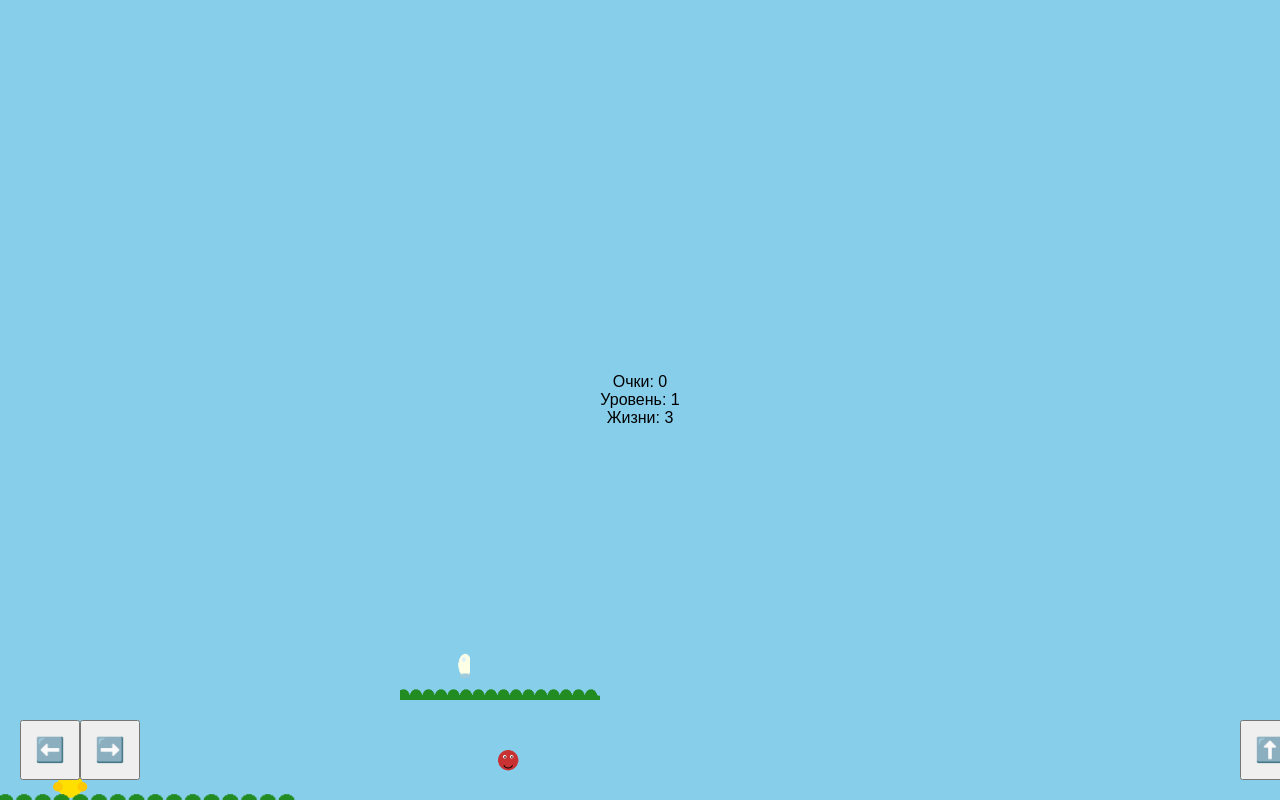
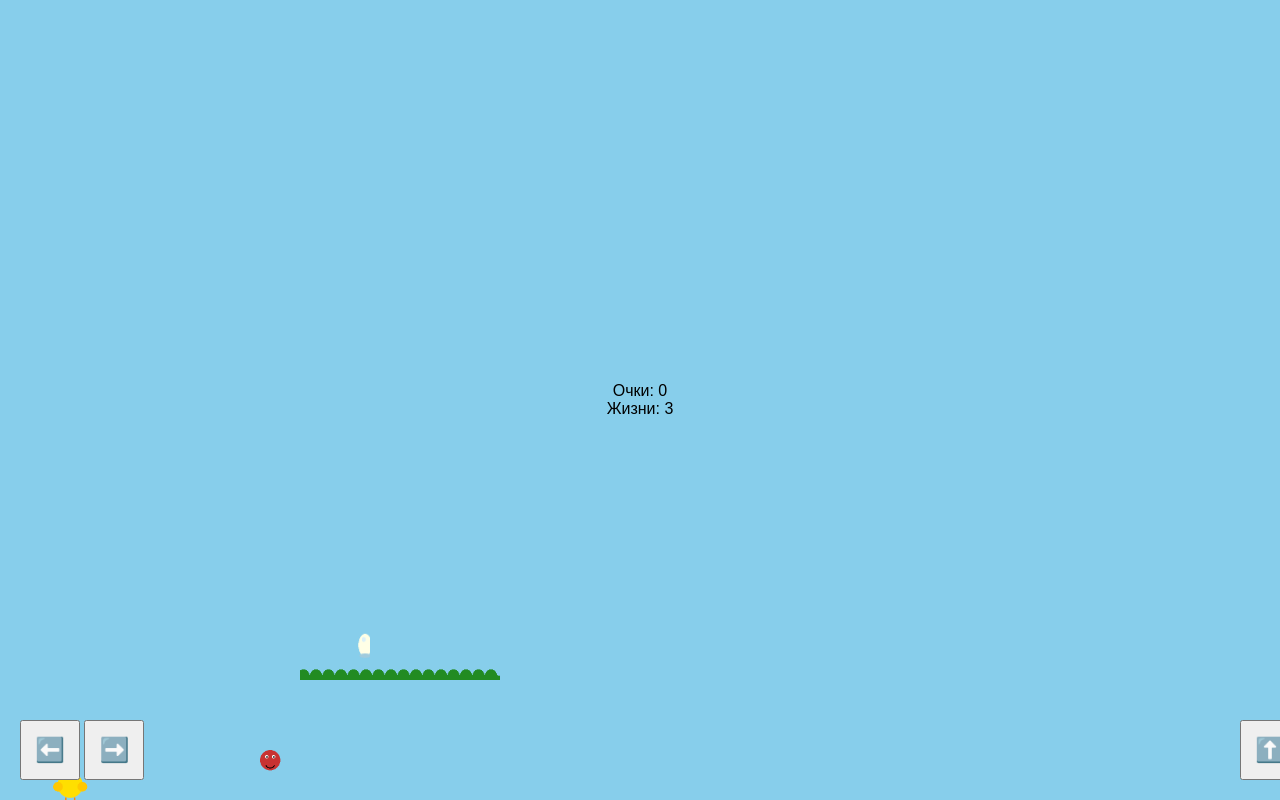
Before and after one commit to akrivobokov/chicken-mario, a plain HTML site: page index.html in a window 1280 px wide. Both pictures are taken after a click on the button "Начать игру". Shown: the top 800 px of the page. Drawn offline with Linux system fonts and the light colour scheme.

Commit message:
╨Ю╨▒╨╜╨╛╨▓╨╗╨╡╨╜╨╕╨╡ Chicken Mario: ╨┐╨╛╨╗╨╜╨╛╤Б╤В╤М╤О ╨╕╤Б╨┐╤А╨░╨▓╨╗╨╡╨╜╨╜╨░╤П ╨▓╨╡╤А╤Б╨╕╤П

```diff
--- a/index.html
+++ b/index.html
@@ -1 +1,45 @@
-<!DOCTYPE html><html lang="ru"><head><meta charset="UTF-8"><title>Chicken Mario</title><meta name="viewport" content="width=device-width, initial-scale=1.0, user-scalable=no"><link rel="stylesheet" href="style.css"><link rel="manifest" href="manifest.json"></head><body><div id="menu" class="screen"><h1>🐥 Chicken Mario</h1><button onclick="startGame()">Начать игру</button></div><div id="game" class="screen" style="display:none;"><div id="score">Очки: 0</div><div id="level-counter">Уровень: 1</div><div id="lives-counter">Жизни: 3</div><div id="player"></div></div><div id="win" class="screen" style="display:none;"><h1>🎉 Ты выиграл уровень!</h1><button onclick="nextLevel()">Следующий уровень</button></div><div id="lose" class="screen" style="display:none;"><h1>💥 Ты проиграл!</h1><button onclick="restartGame()">Играть снова</button></div><div id="final-win" class="screen" style="display:none;"><h1>🏆 Ты прошёл всю игру!</h1><button onclick="restartGame()">Играть снова</button></div><div id="controls"><div id="move-buttons"><button id="left-button">⬅️</button><button id="right-button">➡️</button></div><div id="jump-button-wrapper"><button id="jump-button">⬆️</button></div></div><script src="levels.js"></script><script src="script.js"></script></body></html>
+<!DOCTYPE html>
+<html lang="ru">
+<head>
+  <meta charset="UTF-8">
+  <title>Chicken Mario Test</title>
+  <meta name="viewport" content="width=device-width, initial-scale=1.0, user-scalable=no">
+  <link rel="stylesheet" href="style.css">
+  <link rel="manifest" href="manifest.json">
+</head>
+<body>
+  <div id="menu" class="screen">
+    <h1>🐥 Chicken Mario Test</h1>
+    <button onclick="startGame()">Начать игру</button>
+  </div>
+
+  <div id="game" class="screen" style="display:none;">
+    <div id="score">Очки: 0</div>
+    <div id="lives-counter">Жизни: 3</div>
+    <div id="player"></div>
+  </div>
+
+  <div id="win" class="screen" style="display:none;">
+    <h1>🎉 Победа!</h1>
+    <button onclick="restartGame()">Играть снова</button>
+  </div>
+
+  <div id="lose" class="screen" style="display:none;">
+    <h1>💥 Поражение!</h1>
+    <button onclick="restartGame()">Играть снова</button>
+  </div>
+
+  <div id="controls">
+    <div id="move-buttons">
+      <button id="left-button">⬅️</button>
+      <button id="right-button">➡️</button>
+    </div>
+    <div id="jump-button-wrapper">
+      <button id="jump-button">⬆️</button>
+    </div>
+  </div>
+
+  <script src="levels.js"></script>
+  <script src="script.js"></script>
+</body>
+</html>
--- a/levels.js
+++ b/levels.js
@@ -1,71 +1 @@
-// levels.js — структура уровней для Chicken Mario
-
-const levels = [
-  // Уровень 1
-  {
-    platforms: [
-      { x: 0, y: 0, width: 300 },
-      { x: 400, y: 100, width: 200 },
-    ],
-    enemies: [
-      { x: 150, y: 20 },
-    ],
-    eggs: [
-      { x: 50, y: 20 },
-      { x: 450, y: 120 },
-    ]
-  },
-
-  // Уровень 2
-  {
-    platforms: [
-      { x: 0, y: 0, width: 200 },
-      { x: 250, y: 80, width: 150 },
-      { x: 450, y: 160, width: 200 },
-    ],
-    enemies: [
-      { x: 300, y: 100 },
-      { x: 500, y: 180 },
-    ],
-    eggs: [
-      { x: 100, y: 20 },
-      { x: 480, y: 180 },
-    ]
-  },
-
-  // Уровень 3
-  {
-    platforms: [
-      { x: 0, y: 0, width: 150 },
-      { x: 200, y: 60, width: 250 },
-      { x: 500, y: 120, width: 100 },
-    ],
-    enemies: [
-      { x: 220, y: 80 },
-      { x: 520, y: 140 },
-    ],
-    eggs: [
-      { x: 60, y: 10 },
-      { x: 260, y: 80 },
-      { x: 530, y: 140 },
-    ]
-  }
-];
-
-// Автогенерация уровней 4–99
-for (let i = 4; i <= 99; i++) {
-  levels.push({
-    platforms: [
-      { x: 0, y: 0, width: 200 + i },
-      { x: 300, y: 50 + (i % 5) * 20, width: 150 + (i % 3) * 50 },
-    ],
-    enemies: Array.from({ length: Math.floor(i/10) + 1 }, (_, idx) => ({
-      x: 100 + idx * 150,
-      y: 20 + (idx % 2) * 50
-    })),
-    eggs: Array.from({ length: 2 + (i % 3) }, (_, idx) => ({
-      x: 50 + idx * 100,
-      y: 30 + (idx % 2) * 60
-    }))
-  });
-}
+// Один уровень для теста
--- a/script.js
+++ b/script.js
@@ -1,96 +1,45 @@
 let score = 0;
 let lives = 3;
-let currentLevel = 0;
-let eggsTotal = 0;
-let eggsCollected = 0;
-let enemiesList = [];
-
-const player = document.getElementById('player');
+let player = document.getElementById('player');
 let x = 50;
 let y = 0;
 let vy = 0;
 let onGround = false;
-
 let moveLeft = false;
 let moveRight = false;
+let eggsCollected = 0;
+let totalEggs = 2;
 
 document.getElementById('left-button').addEventListener('touchstart', () => moveLeft = true);
 document.getElementById('left-button').addEventListener('touchend', () => moveLeft = false);
 document.getElementById('right-button').addEventListener('touchstart', () => moveRight = true);
 document.getElementById('right-button').addEventListener('touchend', () => moveRight = false);
 document.getElementById('jump-button').addEventListener('touchstart', () => {
-  if (onGround) {
-    vy = 15;
-    onGround = false;
-  }
+  if (onGround) { vy = 15; onGround = false; }
 });
 
 function startGame() {
   document.getElementById('menu').style.display = 'none';
   document.getElementById('game').style.display = 'flex';
-  score = 0;
-  lives = 3;
-  currentLevel = 0;
-  document.getElementById('score').textContent = 'Очки: ' + score;
-  document.getElementById('lives-counter').textContent = 'Жизни: ' + lives;
-  loadLevel(currentLevel);
+  loadLevel();
   update();
 }
 
-function restartGame() {
-  location.reload();
-}
-
-function loadLevel(index) {
-  const level = levels[index];
-  if (!level) {
-    showVictoryScreen();
-    return;
-  }
-
-  clearGameField();
-  enemiesList = [];
-
-  level.platforms.forEach(p => createPlatform(p.x, p.y, p.width));
-  level.enemies.forEach(e => createEnemy(e.x, e.y));
-  eggsTotal = level.eggs.length;
-  eggsCollected = 0;
-  level.eggs.forEach(e => createEgg(e.x, e.y));
-
-  document.getElementById('level-counter').textContent = 'Уровень: ' + (index + 1);
-}
-
-function nextLevel() {
-  currentLevel++;
-  loadLevel(currentLevel);
-}
-
-function showVictoryScreen() {
-  document.getElementById('game').style.display = 'none';
-  document.getElementById('final-win').style.display = 'flex';
-}
-
-function clearGameField() {
-  document.querySelectorAll('.platform, .enemy, .egg').forEach(el => el.remove());
+function loadLevel() {
+  createPlatform(0, 0, 600);
+  createPlatform(300, 120, 200);
+  createEgg(100, 20);
+  createEgg(350, 140);
+  createEnemy(250, 20);
 }
 
 function createPlatform(x, y, width) {
-  const platform = document.createElement('div');
-  platform.className = 'platform';
-  platform.style.left = x + 'px';
-  platform.style.bottom = y + 'px';
-  platform.style.width = width + 'px';
-  document.getElementById('game').appendChild(platform);
-}
-
-function createEnemy(x, y) {
-  const enemy = document.createElement('div');
-  enemy.className = 'enemy';
-  enemy.style.left = x + 'px';
-  enemy.style.bottom = y + 'px';
-  document.getElementById('game').appendChild(enemy);
-
-  enemiesList.push({ element: enemy, x: x, y: y, speed: 2 });
+  const plat = document.createElement('div');
+  plat.className = 'platform';
+  plat.style.left = x + 'px';
+  plat.style.bottom = y + 'px';
+  plat.style.width = width + 'px';
+  document.getElementById('game').appendChild(plat);
 }
 
 function createEgg(x, y) {
@@ -98,10 +47,9 @@ function createEgg(x, y) {
   egg.className = 'egg';
   egg.style.left = x + 'px';
   egg.style.bottom = y + 'px';
-  document.getElementById('game').appendChild(egg);
-
   egg.addEventListener('click', () => collectEgg(egg));
   egg.addEventListener('touchstart', () => collectEgg(egg));
+  document.getElementById('game').appendChild(egg);
 }
 
 function collectEgg(egg) {
@@ -109,39 +57,19 @@ function collectEgg(egg) {
   eggsCollected++;
   score += 10;
   document.getElementById('score').textContent = 'Очки: ' + score;
-  if (eggsCollected >= eggsTotal) {
-    setTimeout(() => nextLevel(), 500);
+  if (eggsCollected >= totalEggs) {
+    document.getElementById('game').style.display = 'none';
+    document.getElementById('win').style.display = 'flex';
   }
 }
 
-function loseGame() {
-  lives--;
-  if (lives > 0) {
-    document.getElementById('lives-counter').textContent = 'Жизни: ' + lives;
-    setTimeout(() => loadLevel(currentLevel), 1000);
-  } else {
-    document.getElementById('game').style.display = 'none';
-    document.getElementById('lose').style.display = 'flex';
-  }
-}
-
-function moveEnemies() {
-  enemiesList.forEach(enemy => {
-    enemy.x += enemy.speed;
-    if (enemy.x > window.innerWidth - 40 || enemy.x < 0) {
-      enemy.speed *= -1;
-    }
-    enemy.element.style.left = enemy.x + 'px';
-
-    const playerRect = player.getBoundingClientRect();
-    const enemyRect = enemy.element.getBoundingClientRect();
-    if (playerRect.left < enemyRect.right &&
-        playerRect.right > enemyRect.left &&
-        playerRect.top < enemyRect.bottom &&
-        playerRect.bottom > enemyRect.top) {
-      loseGame();
-    }
-  });
+let enemy;
+function createEnemy(x, y) {
+  enemy = document.createElement('div');
+  enemy.className = 'enemy';
+  enemy.style.left = x + 'px';
+  enemy.style.bottom = y + 'px';
+  document.getElementById('game').appendChild(enemy);
 }
 
 function update() {
@@ -150,16 +78,36 @@ function update() {
 
   vy -= 0.8;
   y += vy;
-  if (y <= 0) {
-    y = 0;
-    vy = 0;
-    onGround = true;
-  }
+  if (y <= 0) { y = 0; vy = 0; onGround = true; }
 
   player.style.left = x + 'px';
   player.style.bottom = y + 'px';
 
-  moveEnemies();
+  if (enemy) {
+    const playerRect = player.getBoundingClientRect();
+    const enemyRect = enemy.getBoundingClientRect();
+    if (playerRect.left < enemyRect.right &&
+        playerRect.right > enemyRect.left &&
+        playerRect.top < enemyRect.bottom &&
+        playerRect.bottom > enemyRect.top) {
+      loseGame();
+    }
+  }
 
   requestAnimationFrame(update);
 }
+
+function loseGame() {
+  lives--;
+  if (lives <= 0) {
+    document.getElementById('game').style.display = 'none';
+    document.getElementById('lose').style.display = 'flex';
+  } else {
+    x = 50;
+    y = 0;
+  }
+}
+
+function restartGame() {
+  location.reload();
+}
```
Also changed, not shown: style.css (+8 -1 lines).
